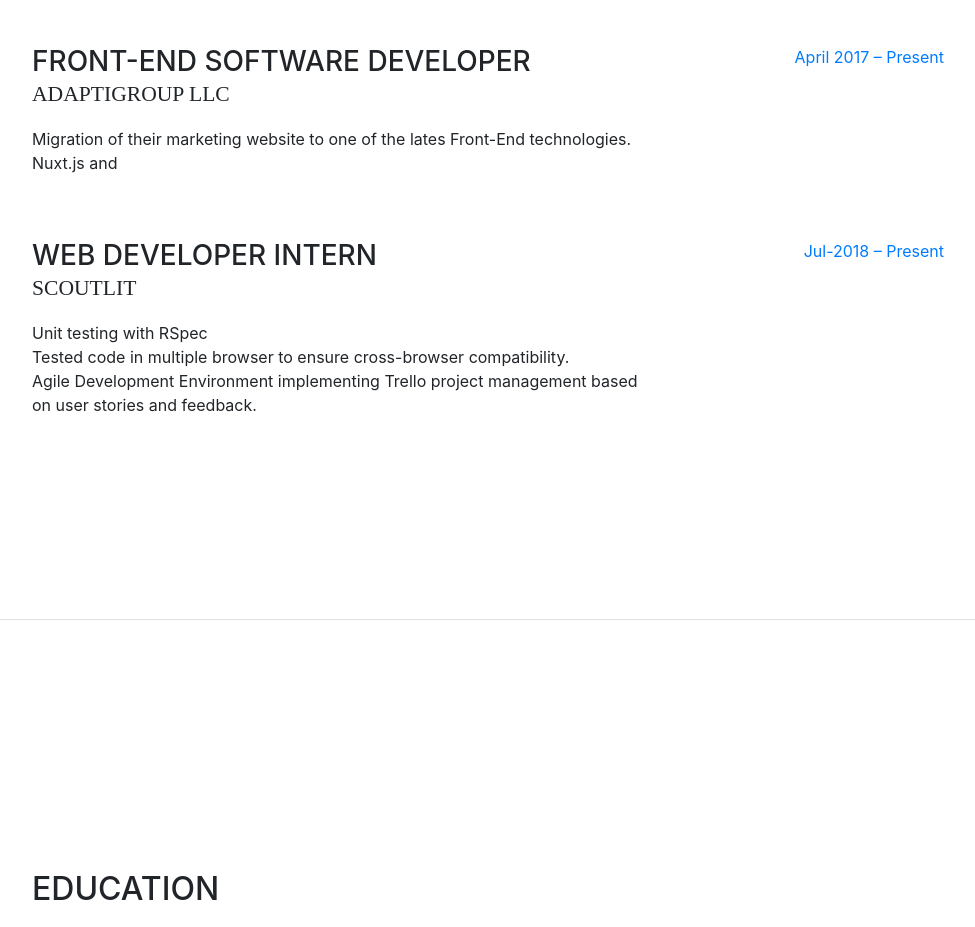
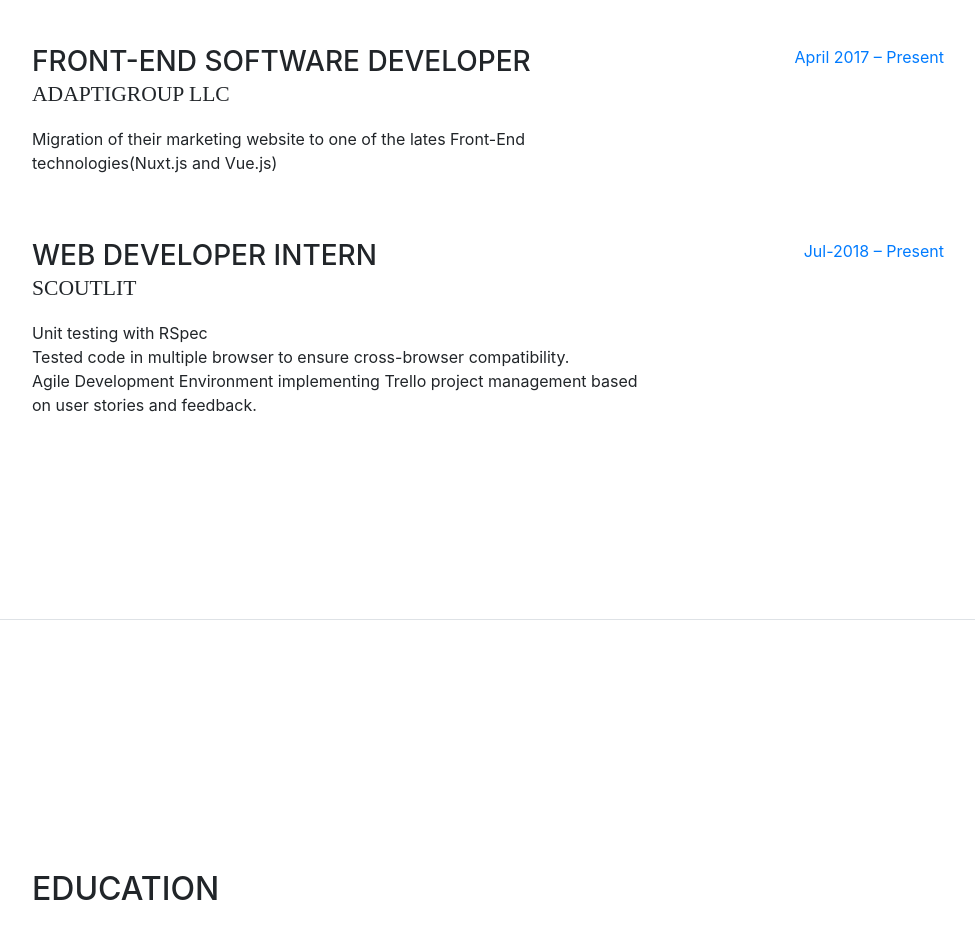
Before and after one commit to aurre/personal-site, a website with bundled scripts: page index.html in a window 1280 px wide. Shown: the part 980-1907 px from the top of the page, without its empty margins (288-1263 px from the left). Built offline with nearby package versions, Linux system fonts and the light colour scheme; a web font is replaced by a local one.

```diff
--- a/index.html
+++ b/index.html
@@ -102,7 +102,7 @@
           <div class="resume-content mr-auto">
             <h3 class="mb-0"> Front-End Software Developer</h3>
             <div class="subheading mb-3">AdaptiGroup LLC</div>
-            <p>Migration of their marketing website to one of the lates Front-End technologies. Nuxt.js and </p>
+            <p>Migration of their marketing website to one of the lates Front-End technologies(Nuxt.js and Vue.js) </p>
           </div>
           <div class="resume-date text-md-right">
             <span class="text-primary">April 2017 – Present</span>
```
